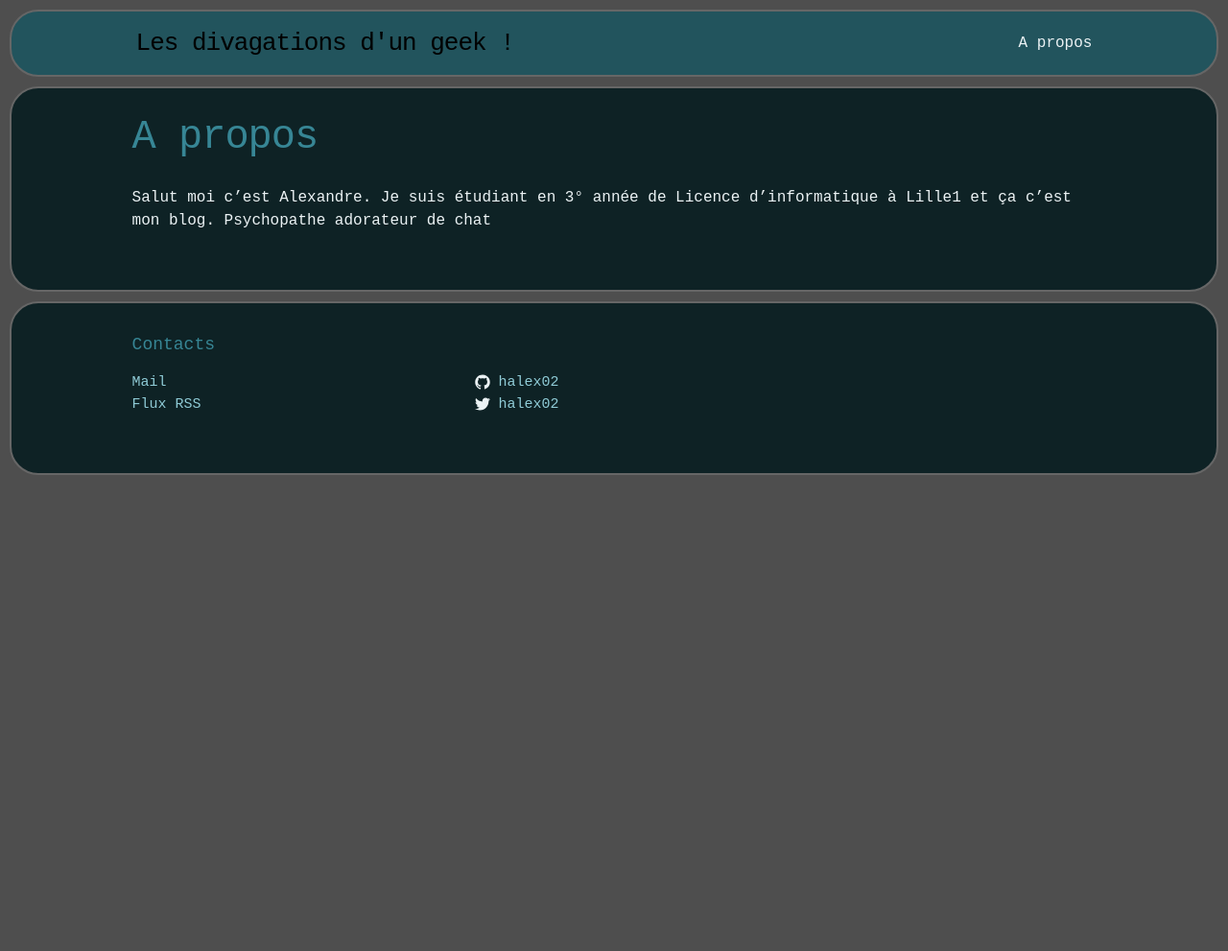
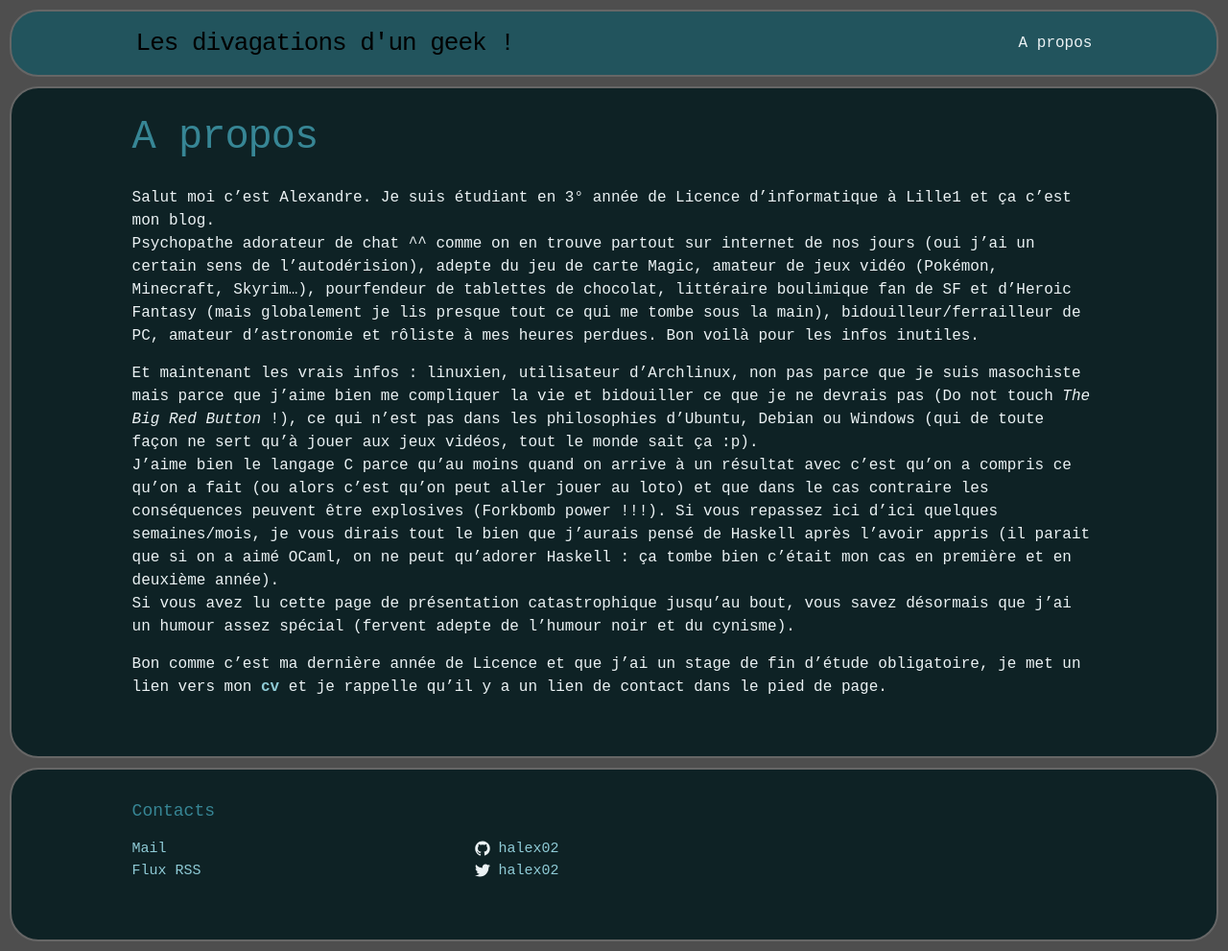
Before and after one commit to halex02/halex02.github.io, a Jekyll site: the page built from about.md, in a window 1280 px wide. Shown: the whole page at 96% size. Built offline with Jekyll 4.4.1, drawn with Linux system fonts in a browser that asks for light colours; nearby versions of some CDN libraries; library files that are not in the unit come from our copies; before the commit the page ends 900 px from its top, so only the background shows below that.

Commit message:
post scscript bash i3

```diff
--- a/_config.yml
+++ b/_config.yml
@@ -10,8 +10,8 @@
 email: alexandre.houplon@etudiant.univ-lille1.fr
 permalink: /:month-:day-:year/:title.html
 description: > # this means to ignore newlines until "baseurl:"
-  Petit Blog sans intérêt d'un étudiant en informatique, à vocation thérapeutique plus que d'autre chose.
-  J'y parles de ce que je veux quand ça me chante. Mais qui sait, en vous perdant ici, vous tomberez peut-être sur une ou deux perles.
+  Petit Blog sans intérêt d'un étudiant en informatique, à vocation thérapeutique plus qu'autre chose.
+  J'y parles de ce que je veux quand ça me chante. Mais qui sait, en vous perdant ici, vous tomberez peut-être sur une ou deux perles qui auront mérité le détour.
 baseurl: "" # the subpath of your site, e.g. /blog
 url: "" # the base hostname & protocol for your site
 twitter_username: halex02
--- a/about.md
+++ b/about.md
@@ -5,4 +5,12 @@
 ---
 
 Salut moi c'est Alexandre. Je suis étudiant en 3° année de Licence d'informatique à Lille1 et ça c'est mon blog.
-Psychopathe adorateur de chat
+Psychopathe adorateur de chat ^^ comme on en trouve partout sur internet de nos jours (oui j'ai un certain sens de l'autodérision), adepte du jeu de carte Magic, amateur de jeux vidéo (Pokémon, Minecraft, Skyrim...), pourfendeur de tablettes de chocolat, littéraire boulimique fan de SF et d'Heroic Fantasy (mais globalement je lis presque tout ce qui me tombe sous la main), bidouilleur/ferrailleur de PC, amateur d'astronomie et rôliste à mes heures perdues. Bon voilà pour les infos inutiles.
+
+Et maintenant les vrais infos : linuxien, utilisateur d'Archlinux, non pas parce que je suis masochiste mais parce que j'aime bien me compliquer la vie et bidouiller ce que je ne devrais pas (Do not touch _The Big Red Button_ !), ce qui n'est pas dans les philosophies d'Ubuntu, Debian ou Windows (qui de toute façon ne sert qu'à jouer aux jeux vidéos, tout le monde sait ça :p).
+J'aime bien le langage C parce qu'au moins quand on arrive à un résultat avec c'est qu'on a compris ce qu'on a fait (ou alors c'est qu'on peut aller jouer au loto) et que dans le cas contraire les conséquences peuvent être explosives (Forkbomb power !!!). Si vous repassez ici d'ici quelques semaines/mois, je vous dirais tout le bien que j'aurais pensé de Haskell après l'avoir appris (il parait que si on a aimé OCaml, on ne peut qu'adorer Haskell : ça tombe bien c'était mon cas en première et en deuxième année).
+Si vous avez lu cette page de présentation catastrophique jusqu'au bout, vous savez désormais que j'ai un humour assez spécial (fervent adepte de l'humour noir et du cynisme).
+
+Bon comme c'est ma dernière année de Licence et que j'ai un stage de fin d'étude obligatoire, je met un lien vers mon [cv][cv-link] et je rappelle qu'il y a un lien de contact dans le pied de page.
+
+[cv-link]:https://github.com/halex02/CurriculumVitae/blob/master/cv.pdf
--- a/index.html
+++ b/index.html
@@ -8,7 +8,7 @@
       <h1 class="page-heading">Articles</h1>
 
       <ul class="post-list">
-	{% for post in site.posts %}
+	{% for post in site.posts limit=5 %}
 	<li>
           <span class="post-meta">{{ post.date | date: "%b %-d, %Y" }}</span>
 
```
Also changed, not shown: _posts/2015-12-30-Multi-screen-pour-i3.markdown (+41 -2 lines).
